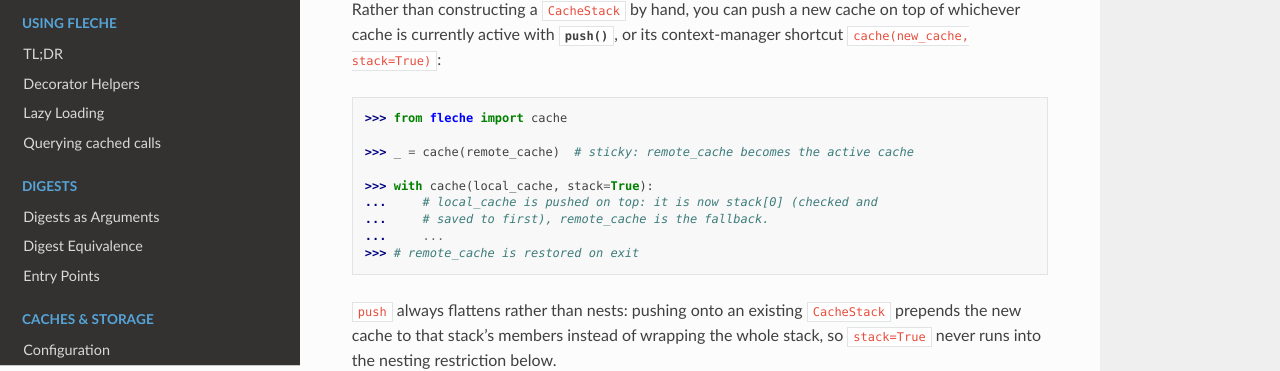
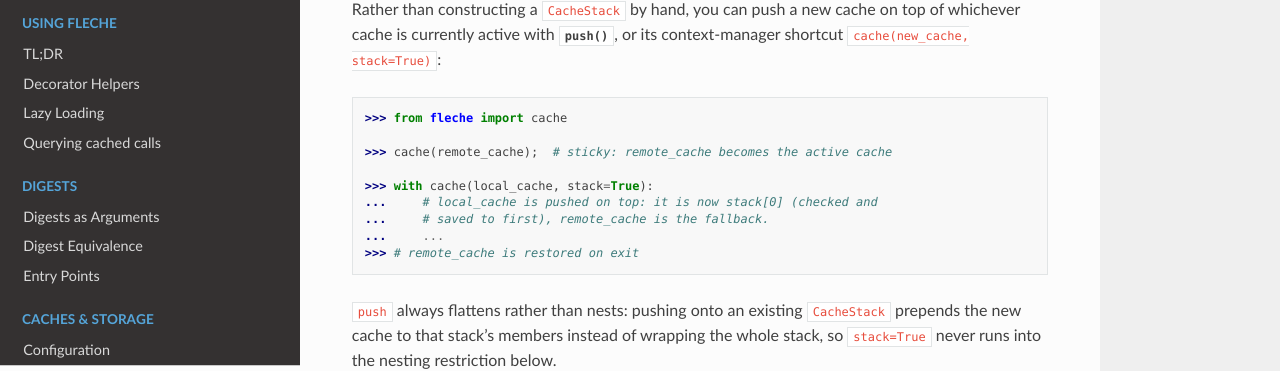
Before and after one commit to pmrv/fleche, a Sphinx documentation site: the page built from docs/storage/cache_stack.rst, in a window 1280 px wide and 900 px high, scrolled down 973 px. Shown: the part 115-486 px from the top of the window. Built offline with Sphinx 7.4.7 and the Read the Docs theme 3.1.0, drawn with Linux system fonts in a browser that asks for light colours; pages that are not in the unit, such as notebooks, are missing from menus.

Commit message:
Apply suggestion from @pmrv

```diff
--- a/docs/storage/cache_stack.rst
+++ b/docs/storage/cache_stack.rst
@@ -53,7 +53,7 @@ context-manager shortcut ``cache(new_cache, stack=True)``:
 
     >>> from fleche import cache
 
-    >>> _ = cache(remote_cache)  # sticky: remote_cache becomes the active cache
+    >>> cache(remote_cache);  # sticky: remote_cache becomes the active cache
 
     >>> with cache(local_cache, stack=True):
     ...     # local_cache is pushed on top: it is now stack[0] (checked and
```
